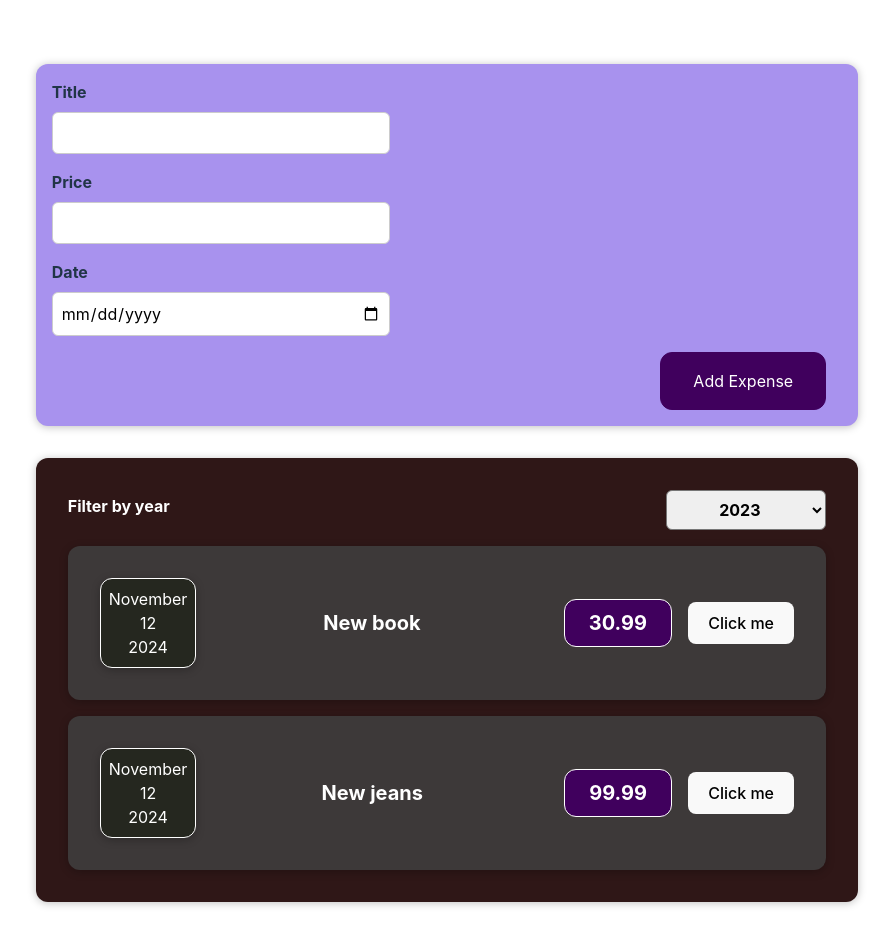
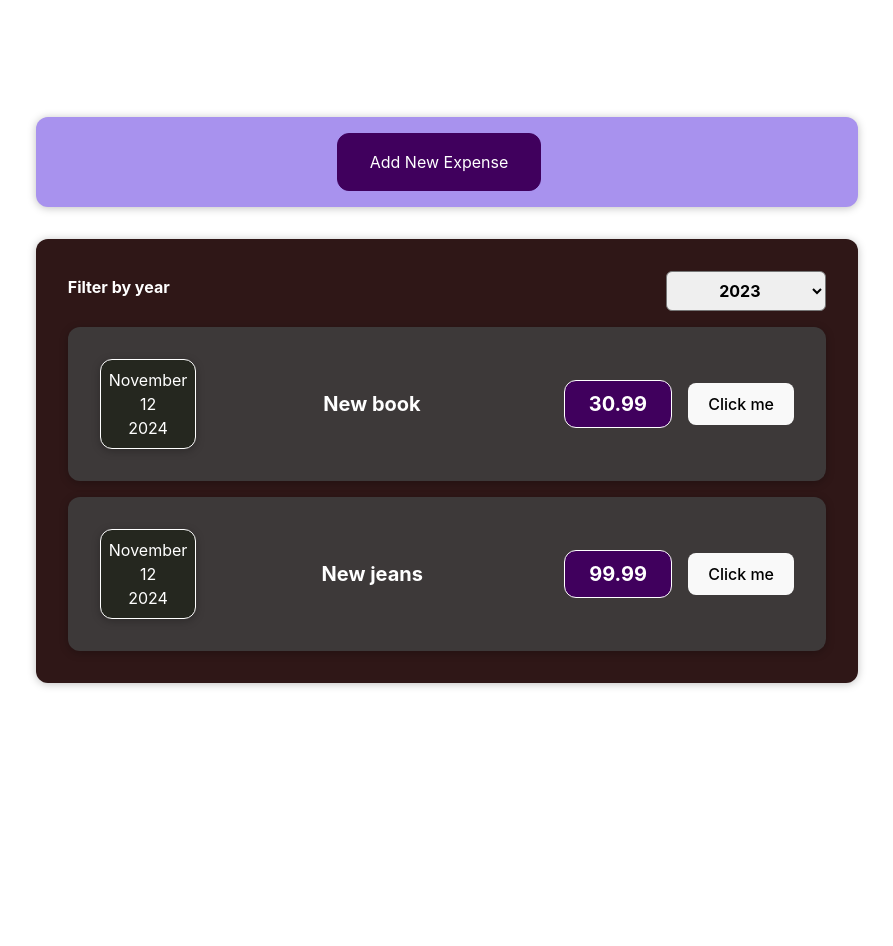
Before and after one commit to sandersoovli/expenses, a React (Vite) app: page / in a window 1280 px wide. Shown: the top 946 px of the page, without its empty margins (193-1086 px from the left). After the commit the page ends 800 px from the top, so only its background shows below. Built offline with nearby package versions, Linux system fonts and the light colour scheme.

Commit message:
6.Ulesanne_12.02.25

```diff
--- a/src/App.jsx
+++ b/src/App.jsx
@@ -1,11 +1,12 @@
 
+import React, { useState } from 'react';
 import ExpenseItem from './components/ExpenseItem';
 import './App.css';
 import Expenses from './components/Expenses';
 import NewExpense from './components/NewExpense/NewExpense';
 
 const App = () => {
-  const data = [
+  const [expenses, setExpenses] = useState([
   {
     id: 'e1',
     date: new Date(2024, 10, 12),
@@ -18,13 +19,16 @@ const App = () => {
     title: 'New jeans',
     price: 99.99
   }
-]
+]);
 
+const addExpenseHandler = (expense) => {
+  setExpenses((prevExpenses) => [expense, ...prevExpenses]); // ✅ Lisame uue kulu listi
+};
 
   return (
     <div>
-      <NewExpense></NewExpense>
-      <Expenses expenses={data} />
+      <NewExpense onAddExpense={addExpenseHandler} />
+      <Expenses expenses={expenses} />
     </div>
   );
 }
--- a/src/components/Expenses.jsx
+++ b/src/components/Expenses.jsx
@@ -1,6 +1,7 @@
 import React, { useState } from 'react';
 import ExpenseItem from './ExpenseItem.jsx';
 import ExpensesFilter from '../components/Expenses/ExpensesFilter.jsx';
+import ExpensesList from './ExpensesList'; // Or import ExpensesList from './ExpensesList';
 import './Expenses.css';
 
 const Expenses = (props) => {
@@ -18,20 +19,14 @@ const Expenses = (props) => {
     return expense.date.getFullYear().toString() === filteredYear;
   });
 
+
   // Check props to see what data is coming in
   console.log(props);
 
   return (
     <div className="expenses">
       <ExpensesFilter selected={filteredYear} onChangeFilter={filterChangeHandler} />
-
-      {/* Map through filtered expenses */}
-      {filteredExpenses.map((expense) => (
-        <ExpenseItem
-          key={expense.id} // Unique key for each item
-          data={expense}    // Passing expense data to ExpenseItem
-        />
-      ))}
+      <ExpensesList items={filteredExpenses} />
     </div>
   );
 };
--- /dev/null
+++ b/src/components/ExpensesList.css
@@ -0,0 +1,11 @@
+.expenses-list {
+    list-style: none;
+    padding: 0;
+  }
+
+  .expenses-list__fallback {
+    color: #ccc;
+    text-align: center;
+    font-size: 1.25rem;
+    margin-top: 2rem;
+  }
--- /dev/null
+++ b/src/components/ExpensesList.jsx
@@ -0,0 +1,21 @@
+import ExpenseItem from './ExpenseItem';
+import './ExpensesList.css';
+
+const ExpensesList = (props) => {
+  if (props.items.length === 0) {
+    return <h2 className="expenses-list__fallback">No expenses found.</h2>;
+  }
+
+  return (
+    <ul className="expenses-list">
+      {props.items.map((expense) => (
+        <ExpenseItem
+          key={expense.id}
+          data={expense}
+        />
+      ))}
+    </ul>
+  );
+};
+
+export default ExpensesList;
--- a/src/components/NewExpense/ExpenseForm.jsx
+++ b/src/components/NewExpense/ExpenseForm.jsx
@@ -2,54 +2,34 @@ import { useState } from 'react';
 import '../NewExpense/ExpenseFrom.css';
 
 const ExpenseForm = (props) => {
-    const [userInput, setUserInput] = useState({
-      enteredTitle: '',
-      enteredPrice: '',
-      enteredDate: ''
-    });
+  const [enteredTitle, setEnteredTitle] = useState("");
+  const [enteredAmount, setEnteredAmount] = useState("");
+  const [enteredDate, setEnteredDate] = useState("");
+    //});
 
     const titleChangeHandler = (event) => {
-      setUserInput((prevState) => ({
-        ...prevState,
-        enteredTitle: event.target.value
-      }));
+      setEnteredTitle(event.target.value);
     };
 
-    const priceChangeHandler = (event) => {
-      setUserInput((prevState) => ({
-        ...prevState,
-        enteredPrice: event.target.value
-      }));
+    const amountChangeHandler = (event) => {
+      setEnteredAmount(event.target.value);
     };
 
     const dateChangeHandler = (event) => {
-      setUserInput((prevState) => ({
-        ...prevState,
-        enteredDate: event.target.value
-      }));
+      setEnteredDate(event.target.value);
     };
 
     const submitHandler = (event) => {
       event.preventDefault();
-
       const expenseData = {
-        id: Math.random().toString(),
-        title: userInput.enteredTitle,
-        price: parseFloat(userInput.enteredPrice),
-        date: new Date(userInput.enteredDate)
+        title: enteredTitle,
+        amount: +enteredAmount,
+        date: new Date(enteredDate),
       };
-
-      // Kontrollige, et funktsioon on määratud enne selle kutsumist
-      if (props.onSaveExpenseData) {
-        props.onSaveExpenseData(expenseData); // Siin edastame andmed tagasi App.js
-      }
-
-      // Tühjendame vormi väljad
-      setUserInput({
-        enteredTitle: '',
-        enteredPrice: '',
-        enteredDate: ''
-      });
+      props.onSaveExpenseData(expenseData);
+      setEnteredTitle("");
+      setEnteredAmount("");
+      setEnteredDate("");
     };
 
     return (
@@ -57,36 +37,19 @@ const ExpenseForm = (props) => {
         <div className="new-expense__controls">
           <div className="new-expense__control">
             <label>Title</label>
-            <input
-              type="text"
-              value={userInput.enteredTitle}
-              onChange={titleChangeHandler}
-            />
+            <input type="text" value={enteredTitle} onChange={titleChangeHandler} />
           </div>
-        </div>
-        <div className="new-expense__controls">
           <div className="new-expense__control">
-            <label>Price</label>
-            <input
-              type="number"
-              min="0.01"
-              step="0.01"
-              value={userInput.enteredPrice}
-              onChange={priceChangeHandler}
-            />
+            <label>Amount</label>
+            <input type="number" value={enteredAmount} min="0.01" step="0.01" onChange={amountChangeHandler} />
           </div>
-        </div>
-        <div className="new-expense__controls">
           <div className="new-expense__control">
             <label>Date</label>
-            <input
-              type="date"
-              value={userInput.enteredDate}
-              onChange={dateChangeHandler}
-            />
+            <input type="date" value={enteredDate} min="2019-01-01" max="2025-12-31" onChange={dateChangeHandler} />
           </div>
         </div>
         <div className="new-expense__actions">
+          <button type="button" onClick={props.onCancel}>Cancel</button> {/* ✅ Cancel nupp */}
           <button type="submit">Add Expense</button>
         </div>
       </form>
--- a/src/components/NewExpense/NewExpense.jsx
+++ b/src/components/NewExpense/NewExpense.jsx
@@ -1,16 +1,42 @@
+import * as React from "react";
+import { useState } from "react";
 import ExpenseForm from "./ExpenseForm.jsx"
 import "./NewExpense.css";
 
 const NewExpense = (props) => {
+    const [isEditing, setIsEditing] = useState(false);
+
+  const startEditingHandler = () => {
+    setIsEditing(true);
+  };
+
+  const stopEditingHandler = () => {
+    setIsEditing(false);
+  };
+
     // Define the function that will handle the data from ExpenseForm
     const saveExpenseDataHandler = (enteredExpenseData) => {
+        const expenseData = {
+            ...enteredExpenseData,
+            id: Math.random().toString(),
+          };
+          props.onAddExpense(expenseData);
+          setIsEditing(false); // Peidame vormi peale andmete
         // You can perform operations here, such as updating the state or sending data to a server
         console.log('Saved expense data:', enteredExpenseData);
     };
 
     return (
         <div className="new-expense">
-            <ExpenseForm onSaveExpenseData={saveExpenseDataHandler} />
+            {!isEditing && (
+        <button onClick={startEditingHandler}>Add New Expense</button>
+      )}
+      {isEditing && (
+        <ExpenseForm
+          onSaveExpenseData={saveExpenseDataHandler}
+          onCancel={stopEditingHandler} // ✅ Edastame Cancel prop-i
+        />
+      )}
         </div>
     );
 }
```
